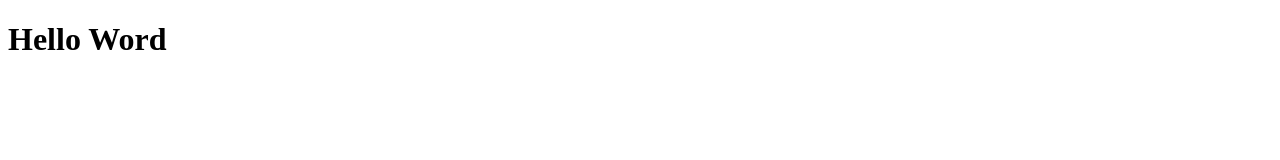
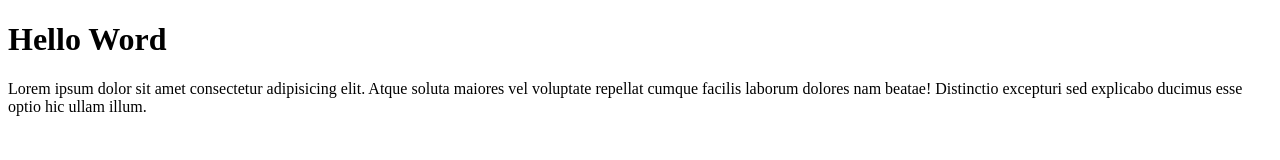
Before and after one commit to MIRLANI/Mirlani-mencoba-git-, a plain HTML site: page index.html in a window 1280 px wide. Drawn offline with Linux system fonts and the light colour scheme.

Commit message:
manambahkan paragaraf

```diff
--- a/index.html
+++ b/index.html
@@ -8,5 +8,6 @@
 </head>
 <body>
     <h1>Hello Word </h1>
+    <p>Lorem ipsum dolor sit amet consectetur adipisicing elit. Atque soluta maiores vel voluptate repellat cumque facilis laborum dolores nam beatae! Distinctio excepturi sed explicabo ducimus esse optio hic ullam illum.</p>
 </body>
 </html>
```
